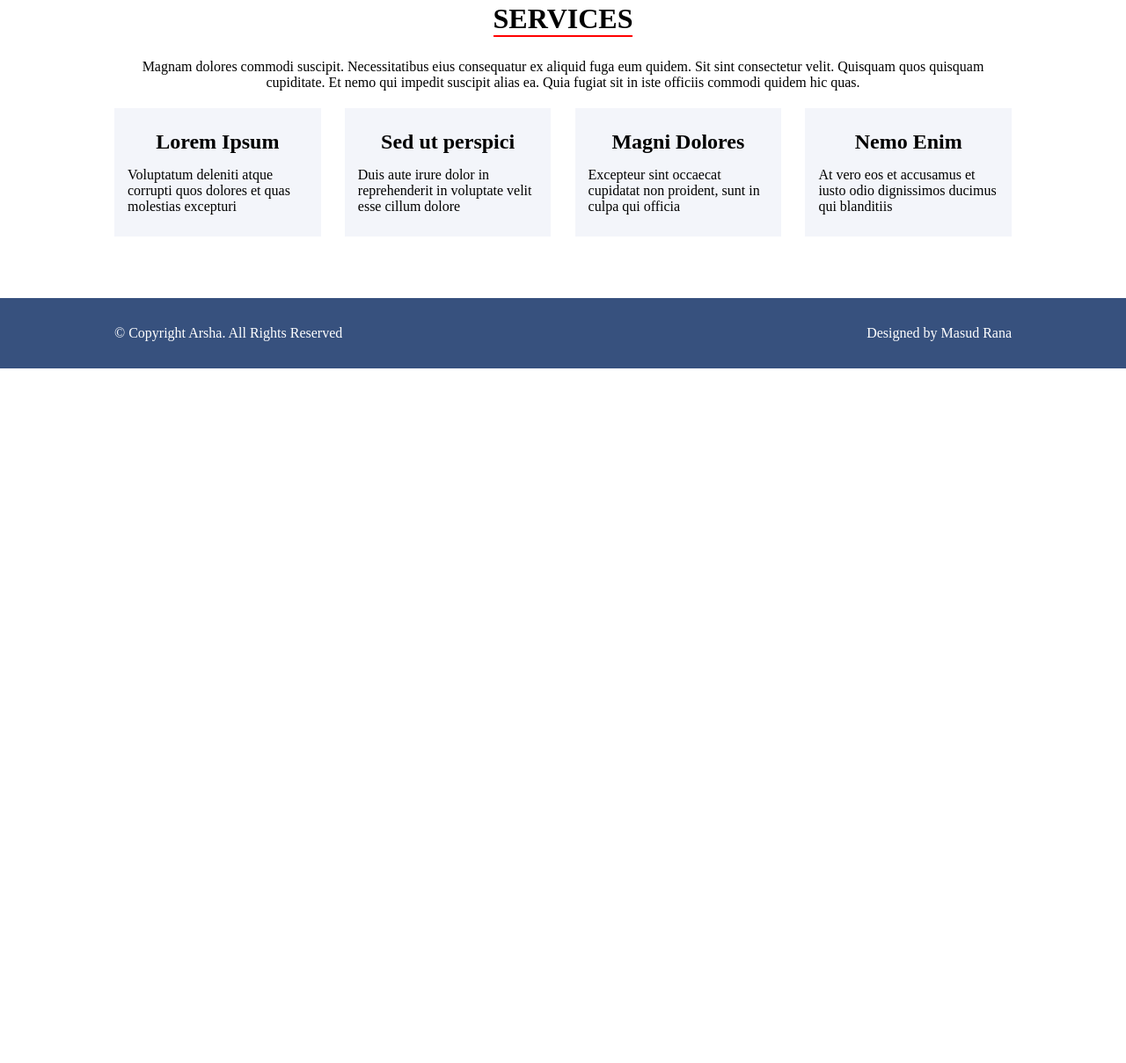
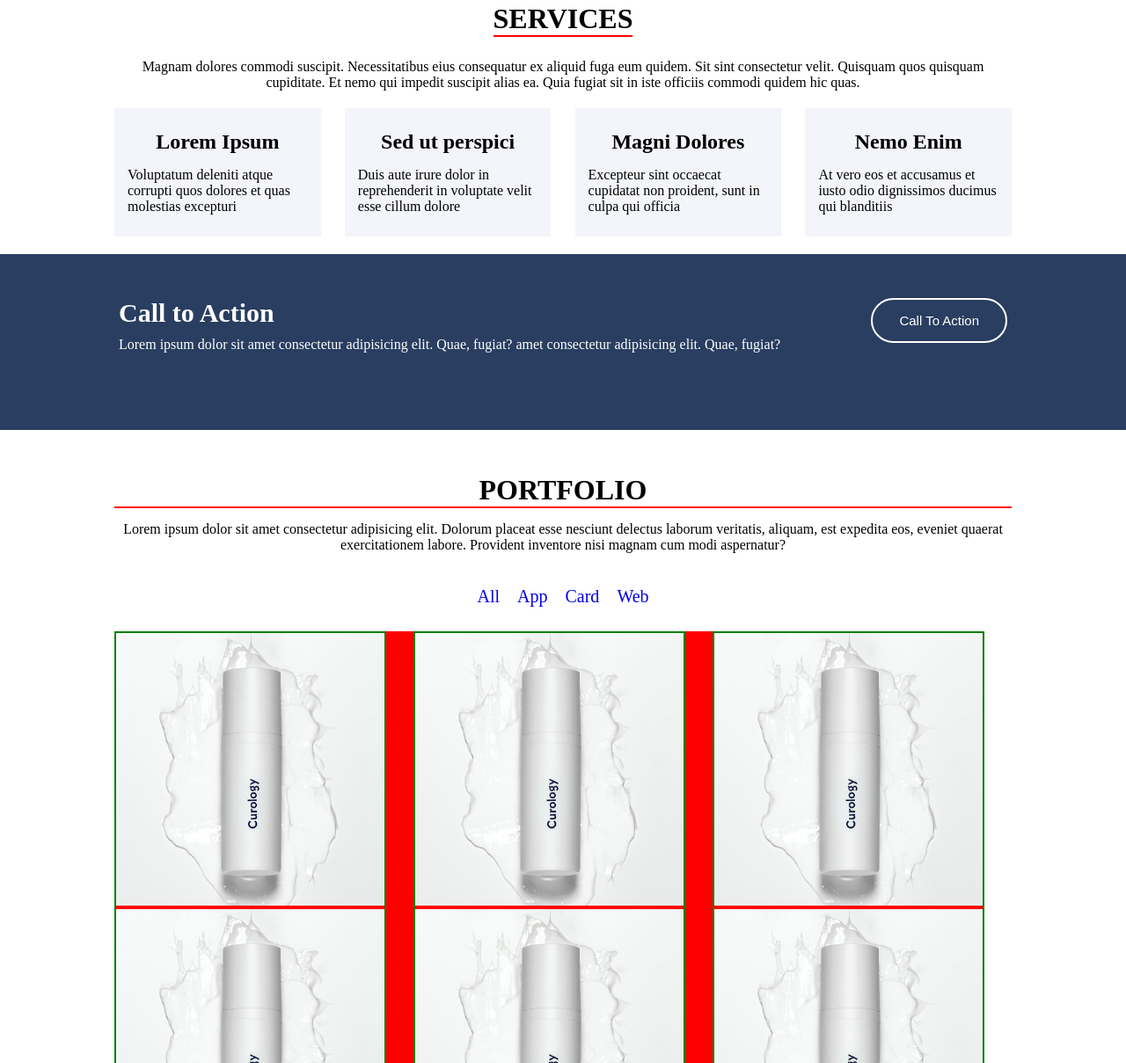
Before and after one commit to Masudrana93/class-14-5, a plain HTML site: page index.html in a window 1280 px wide. Shown: the part 2003-3212 px from the top of the page at 88% size. Before the commit the page ends 2422 px from the top, so only its background shows below. Drawn offline with Linux system fonts and the light colour scheme.

Commit message:
portfolio

```diff
--- a/index.html
+++ b/index.html
@@ -276,6 +276,63 @@
                 <!-- main-body-part-5 end -->
 
 
+                <!-- main-body-part-6 start -->
+
+                <div class="main-body-part-6">
+
+                    <div class="call-to-action-title">
+                        <div class="call-to-action-info">
+                            <h2>Call to Action</h2>
+                            <p>Lorem ipsum dolor sit amet consectetur adipisicing elit. Quae, fugiat? amet consectetur adipisicing elit. Quae, fugiat?</p>
+                        </div>
+                        <div class="call-to-action-button">
+                            <button>Call To Action</button>
+                        </div>
+                    </div>
+                </div>
+                <!-- main-body-part-6 end -->
+
+                <!-- main-body-part-7-start -->
+
+                <div class="main-body-part-7-box">
+
+                    <div class="portfolio-box">
+
+                        <div class="portfolio-item">
+                            <h1>portfolio</h1>
+                            <p>Lorem ipsum dolor sit amet consectetur adipisicing elit. Dolorum placeat esse nesciunt delectus laborum veritatis, aliquam, est expedita eos, eveniet quaerat exercitationem labore. Provident inventore nisi magnam cum modi aspernatur?</p>
+                        </div>
+                        <div class="portfolio-item-2">
+                            <ul>
+                                <li><a href="#">All</a></li>
+                                <li><a href="#">App</a></li>
+                                <li><a href="#">Card</a></li>
+                                <li><a href="#">Web</a></li>
+                            </ul>
+                        </div>
+                        <div class="portfolio-item-3">
+                            <div class="portfolio-item-3-part">
+                                <img src="images/portfolio-1.jpg" alt="portfolio">
+                                <img src="images/portfolio-1.jpg" alt="portfolio">
+                                <img src="images/portfolio-1.jpg" alt="portfolio">
+                            </div>
+                            <div class="portfolio-item-3-part">
+                                <img src="images/portfolio-1.jpg" alt="portfolio">
+                                <img src="images/portfolio-1.jpg" alt="portfolio">
+                                <img src="images/portfolio-1.jpg" alt="portfolio">
+                            </div>
+                            <div class="portfolio-item-3-part">
+                                <img src="images/portfolio-1.jpg" alt="portfolio">
+                                <img src="images/portfolio-1.jpg" alt="portfolio">
+                                <img src="images/portfolio-1.jpg" alt="portfolio">
+                            </div>
+                        </div>
+
+                    </div>
+                </div>
+
+                <!-- main-body-part-7 end -->
+
         </div>
 
         <!-- main body end -->
--- a/style.css
+++ b/style.css
@@ -361,3 +361,109 @@ body {
     width: fit-content;
     margin: auto;
 }
+
+.main-body-part-6 {
+    width: 100%;
+    height: auto;
+    background: #293E60;
+    overflow: hidden;
+}
+.call-to-action-title {
+    width: 1020px;
+    height: 200px;
+    /* background: red; */
+    margin: auto;
+    display: flex;
+    flex-wrap: wrap;
+}
+.call-to-action-title {
+    padding: 50px 5px 50px 5px;
+    justify-content: space-between;
+}
+.call-to-action-button {
+
+    /* background: green; */
+    margin-left: 2%;
+}
+.call-to-action-info {
+    width: 76%;
+    height: 200px;
+    /* background: yellow; */
+    overflow: hidden;
+
+}
+
+.call-to-action-button button {
+    padding: 15px 30px;
+    font-size: 15px;
+    border-radius: 30px;
+    border: 2px solid white;
+    font-family: sans-serif;
+    background: none;
+    color: white;
+}
+.call-to-action-info h2 {
+    margin-bottom: 10px;
+    font-size: 30px;
+}
+
+.call-to-action-info {
+    color: white;
+}
+.portfolio-box {
+    width: 1020px;
+    height: auto;
+    overflow: hidden;
+    margin: auto;
+}
+.portfolio-item {
+    text-align: center;
+    margin-bottom: 30px;
+}
+.portfolio-item h1 {
+    text-transform: uppercase;
+    margin-bottom: 15px;
+    border-bottom: 2px solid red;
+}
+.portfolio-item-2 ul li a {
+    text-decoration: none;
+}
+.portfolio-item-2 ul li a {text-decoration: none;}
+
+.portfolio-item-2 ul li {
+    display: inline-block;
+    padding: 8px 10px;
+    font-size: 20px;
+    border-radius: 50px;
+}
+
+.portfolio-item-2 ul {
+    display: flex;
+    justify-content: center;
+}
+.portfolio-item-2 ul li a:hover {
+    background: aqua;
+    border-radius: 50px;
+    padding: 6px 15px;
+    transition: all 0.3s;
+}
+.main-body-part-6 {
+    margin-bottom: 50px;
+}
+.portfolio-item-3 {
+    width: 1020px;
+    height: auto;
+    background: red;
+    display: flex;
+    flex-wrap: wrap;
+    margin-left: -3%;
+}
+.portfolio-item-3-part {
+    width: 30.33%;
+    height: auto;
+    border: 2px solid green;
+    margin-left: 3%;
+}
+.portfolio-item-2 {
+    margin-bottom: 20px;
+}
```
Also changed, not shown: images/portfolio-1.jpg (added), images/why-us.png (added).
